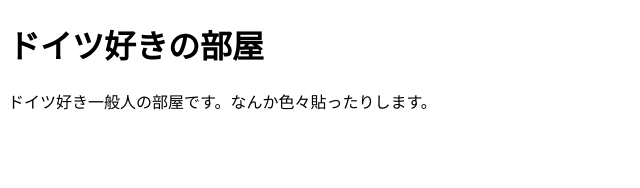
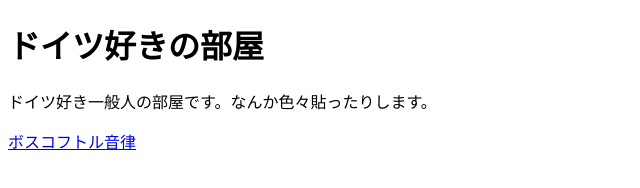
Before and after one commit to german-like/Boskoftol, a plain HTML site: page index.html in a window 1280 px wide. Shown: the whole page, without its empty margins (0-640 px from the left). Drawn offline with Linux system fonts and the light colour scheme.

Commit message:
Update index.html

```diff
--- a/index.html
+++ b/index.html
@@ -10,7 +10,7 @@
         ドイツ好き一般人の部屋です。なんか色々貼ったりします。
     </p>
     <p class="content">
-        <link rel="stylesheet" href="ボスコフトル音律.js">
+        <a rel="stylesheet" href="ボスコフトル音律.js">ボスコフトル音律</a>
     </p>
 </body>
 </html>
```
